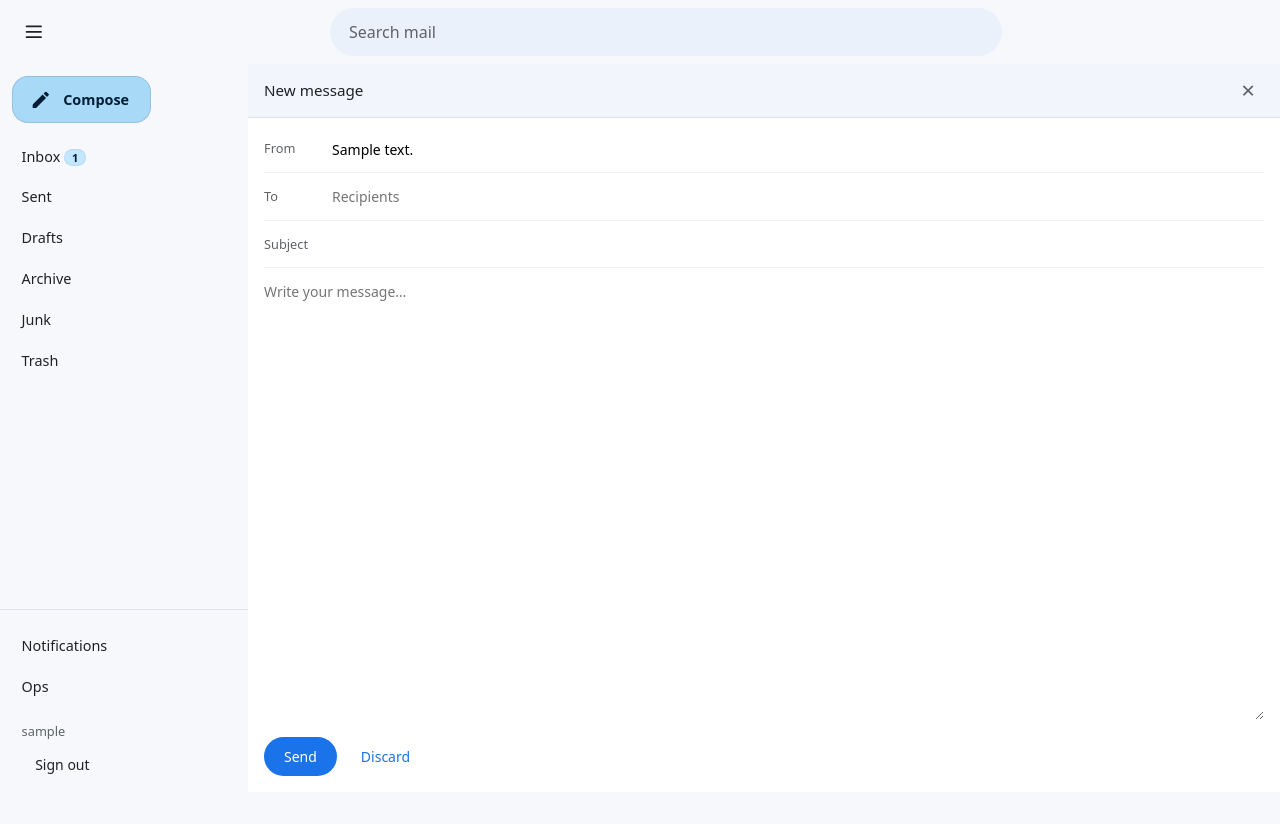
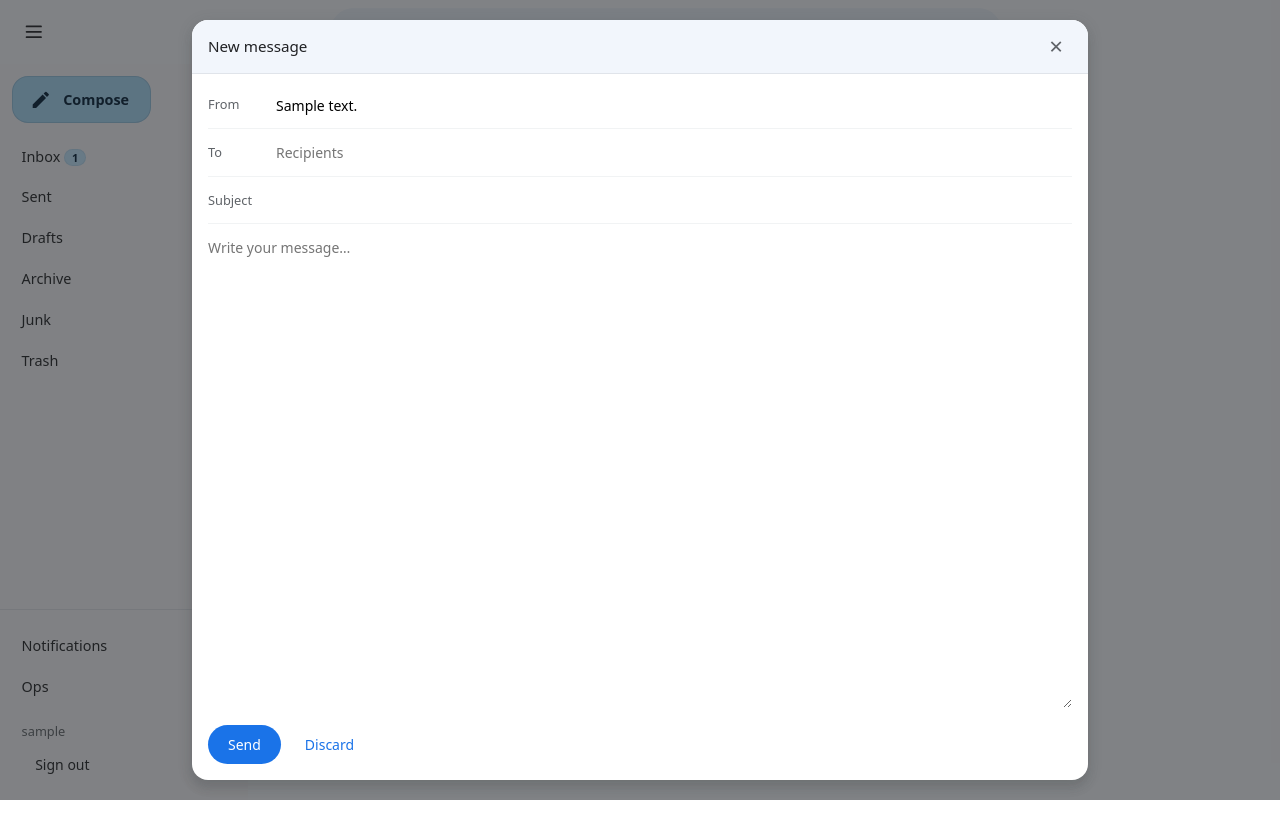
Before and after one commit to mabounassif/mailstead, a Django app: page /mail/compose/ in a window 1280 px wide. After the commit the page ends 800 px from the top, so only its background shows below. Run offline with Django 5.2, Linux system fonts and the light colour scheme; a user stored in the database is signed in; tables that the repository leaves empty hold one stand-in row (values such as "Sample post"); parts of the project's set-up code (start-up, migrations or seed data) failed here and were passed over.

Commit message:
Improve mail layout scrolling and compose as a modal overlay.
Keep list and thread toolbars fixed with in-pane scrolling, show compose full-screen with a dimmed backdrop, and use full-width thread view without double scrollbars.

```diff
--- a/core/static/mailstead/app.css
+++ b/core/static/mailstead/app.css
@@ -248,6 +248,19 @@ img {
 
 /* —— Mail shell —— */
 
+body.mail-app {
+  display: flex;
+  flex-direction: column;
+  height: 100vh;
+  overflow: hidden;
+}
+
+body.mail-app .mail-shell {
+  flex: 1;
+  min-height: 0;
+  overflow: hidden;
+}
+
 .mail-shell {
   position: relative;
   display: flex;
@@ -425,15 +438,50 @@ a.sidebar-compose[aria-current="page"] {
   max-width: 100%;
 }
 
+body.mail-app .mail-content {
+  display: flex;
+  flex-direction: column;
+  min-height: 0;
+  overflow: hidden;
+  padding: 0.5rem 1rem 0;
+}
+
 .mail-pane {
   margin: -0.5rem -1rem 0;
   background: var(--surface);
   min-height: calc(100vh - var(--header-h) - 0.5rem);
 }
 
+/* List, message, and compose: fixed pane chrome, scroll body below app header */
+.mail-pane--list,
+.mail-pane--message {
+  display: flex;
+  flex-direction: column;
+  flex: 1;
+  min-height: 0;
+  overflow: hidden;
+}
+
+body.mail-app .mail-pane--list,
+body.mail-app .mail-pane--message {
+  min-height: 0;
+  max-height: none;
+}
+
+.mail-pane--list .mail-list-toolbar {
+  flex-shrink: 0;
+  background: var(--surface);
+  z-index: 2;
+}
+
 .mail-pane--list .message-list {
+  flex: 1;
+  min-height: 0;
   border-radius: 0;
   box-shadow: none;
+  overflow-x: hidden;
+  overflow-y: auto;
+  -webkit-overflow-scrolling: touch;
 }
 
 .mail-list-toolbar {
@@ -647,26 +695,53 @@ a.sidebar-compose[aria-current="page"] {
   color: var(--muted);
 }
 
-/* —— Compose (full main panel) —— */
-
-.mail-pane--compose {
+/* —— Compose (modal overlay) —— */
+
+body.mail-app--compose .mail-content {
+  position: relative;
+  flex: 1;
+  min-height: 0;
+}
+
+.compose-overlay {
+  position: fixed;
+  inset: 0;
+  z-index: 80;
   display: flex;
   flex-direction: column;
-  min-height: calc(100vh - var(--header-h) - 0.5rem);
-}
-
-.compose-panel--page {
-  position: static;
-  z-index: auto;
+  padding: 1.25rem;
+  box-sizing: border-box;
+}
+
+.compose-overlay__backdrop {
+  position: absolute;
+  inset: 0;
+  background: rgba(32, 33, 36, 0.55);
+  text-decoration: none;
+}
+
+.compose-modal {
+  position: relative;
+  z-index: 1;
+  display: flex;
   flex: 1;
-  display: flex;
   flex-direction: column;
+  min-height: 0;
   width: 100%;
-  max-width: none;
-  max-height: none;
-  margin: 0;
-  border-radius: 0;
-  box-shadow: none;
+  max-width: 56rem;
+  margin: 0 auto;
+  pointer-events: none;
+}
+
+.compose-panel--modal {
+  pointer-events: auto;
+  flex: 1;
+  display: flex;
+  flex-direction: column;
+  min-height: 0;
+  width: 100%;
+  border-radius: var(--radius);
+  box-shadow: var(--shadow-compose);
   overflow: hidden;
 }
 
@@ -677,29 +752,41 @@ a.sidebar-compose[aria-current="page"] {
   overflow: hidden;
 }
 
-.mail-pane--compose .compose-panel__form {
+.compose-overlay .compose-panel__form {
   flex: 1;
   min-height: 0;
 }
 
-.mail-pane--compose .compose-field--grow {
+.compose-overlay .compose-field--grow {
   flex: 1;
   align-items: stretch;
   min-height: 12rem;
 }
 
-.mail-pane--compose .compose-field--grow textarea {
+.compose-overlay .compose-field--grow textarea {
   flex: 1;
   min-height: 18rem;
 }
 
+@media (max-width: 768px) {
+  .compose-overlay {
+    padding: 0.5rem;
+  }
+
+  .compose-modal {
+    max-width: none;
+  }
+}
+
 .compose-panel__header {
   display: flex;
+  flex-shrink: 0;
   align-items: center;
   justify-content: space-between;
   padding: 0.65rem 1rem;
   background: #f2f6fc;
   border-bottom: 1px solid var(--border);
+  z-index: 2;
 }
 
 .compose-panel__title {
--- a/core/static/mailstead/app.js
+++ b/core/static/mailstead/app.js
@@ -149,6 +149,26 @@
     }
   }
 
+  function initComposeModal() {
+    var overlay = document.getElementById("compose-overlay");
+    if (!overlay) return;
+
+    var backdrop = overlay.querySelector(".compose-overlay__backdrop");
+    var closeHref = backdrop && backdrop.getAttribute("href");
+
+    document.addEventListener("keydown", function (e) {
+      if (e.key === "Escape" && closeHref) {
+        e.preventDefault();
+        window.location.href = closeHref;
+      }
+    });
+
+    var to = document.getElementById("to");
+    if (to) {
+      to.focus();
+    }
+  }
+
   function initComposeDraft() {
     var textarea = document.getElementById("body");
     if (!textarea || textarea.value) return;
@@ -166,6 +186,7 @@
   function init() {
     initMailNav();
     initThreadReply();
+    initComposeModal();
     initComposeDraft();
   }
 
--- a/templates/mail/compose.html
+++ b/templates/mail/compose.html
@@ -1,11 +1,15 @@
 {% extends "mail/base_mail.html" %}
+{% block body_class %}mail-app mail-app--compose{% endblock %}
 {% block title %}{{ compose_title|default:"Compose" }} — Mailstead{% endblock %}
 {% block mail_content %}
-<div class="mail-pane mail-pane--compose">
-  <div class="compose-panel compose-panel--page" role="region" aria-labelledby="compose-title">
+{% url 'mail_inbox' as default_close_href %}
+<div class="compose-overlay" id="compose-overlay" role="dialog" aria-modal="true" aria-labelledby="compose-title">
+  <a class="compose-overlay__backdrop" href="{% if close_href %}{{ close_href }}{% else %}{{ default_close_href }}{% endif %}" aria-label="Close compose" tabindex="-1"></a>
+  <div class="compose-modal">
+    <div class="compose-panel compose-panel--modal" role="document">
       <div class="compose-panel__header">
         <h2 id="compose-title" class="compose-panel__title">{{ compose_title|default:"New message" }}</h2>
-      <a class="compose-panel__close" href="{% if close_href %}{{ close_href }}{% else %}{% url 'mail_inbox' %}{% endif %}" aria-label="Close compose">×</a>
+        <a class="compose-panel__close" href="{% if close_href %}{{ close_href }}{% else %}{{ default_close_href }}{% endif %}" aria-label="Close compose">×</a>
       </div>
       <form class="compose-panel__form" method="post">
         {% csrf_token %}
@@ -33,9 +37,10 @@
         </div>
         <div class="compose-panel__actions">
           <button type="submit" class="btn btn-primary">Send</button>
-        <a class="btn btn-text" href="{% if close_href %}{{ close_href }}{% else %}{% url 'mail_inbox' %}{% endif %}">Discard</a>
+          <a class="btn btn-text" href="{% if close_href %}{{ close_href }}{% else %}{{ default_close_href }}{% endif %}">Discard</a>
         </div>
       </form>
     </div>
   </div>
+</div>
 {% endblock %}
```
Also changed, not shown: other parts of core/static/mailstead/app.css (+31 -1 lines), tests/test_message_inline_reply.py (+2 -1 lines). Lines whose indentation alone changed are shown as unchanged.
